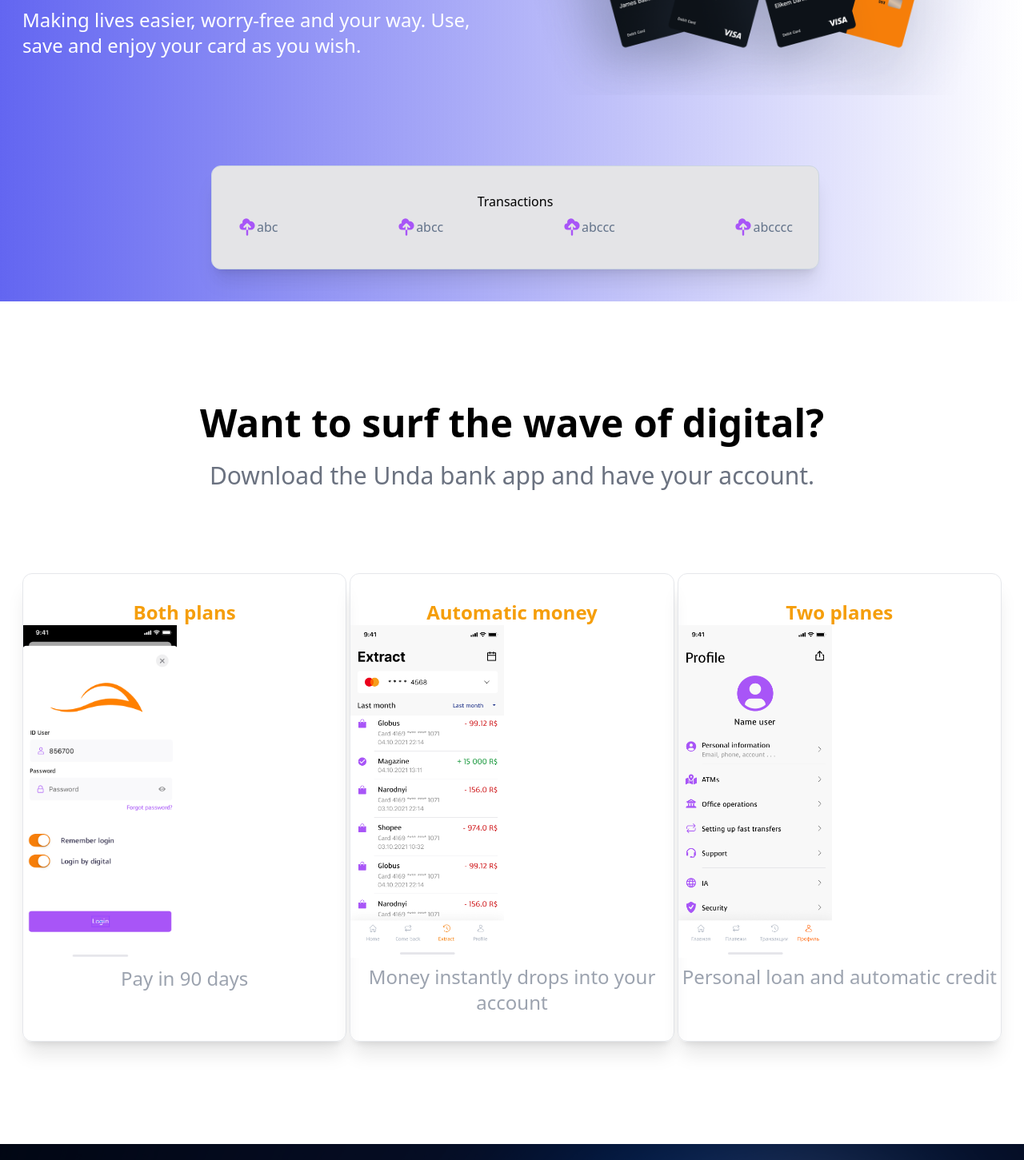
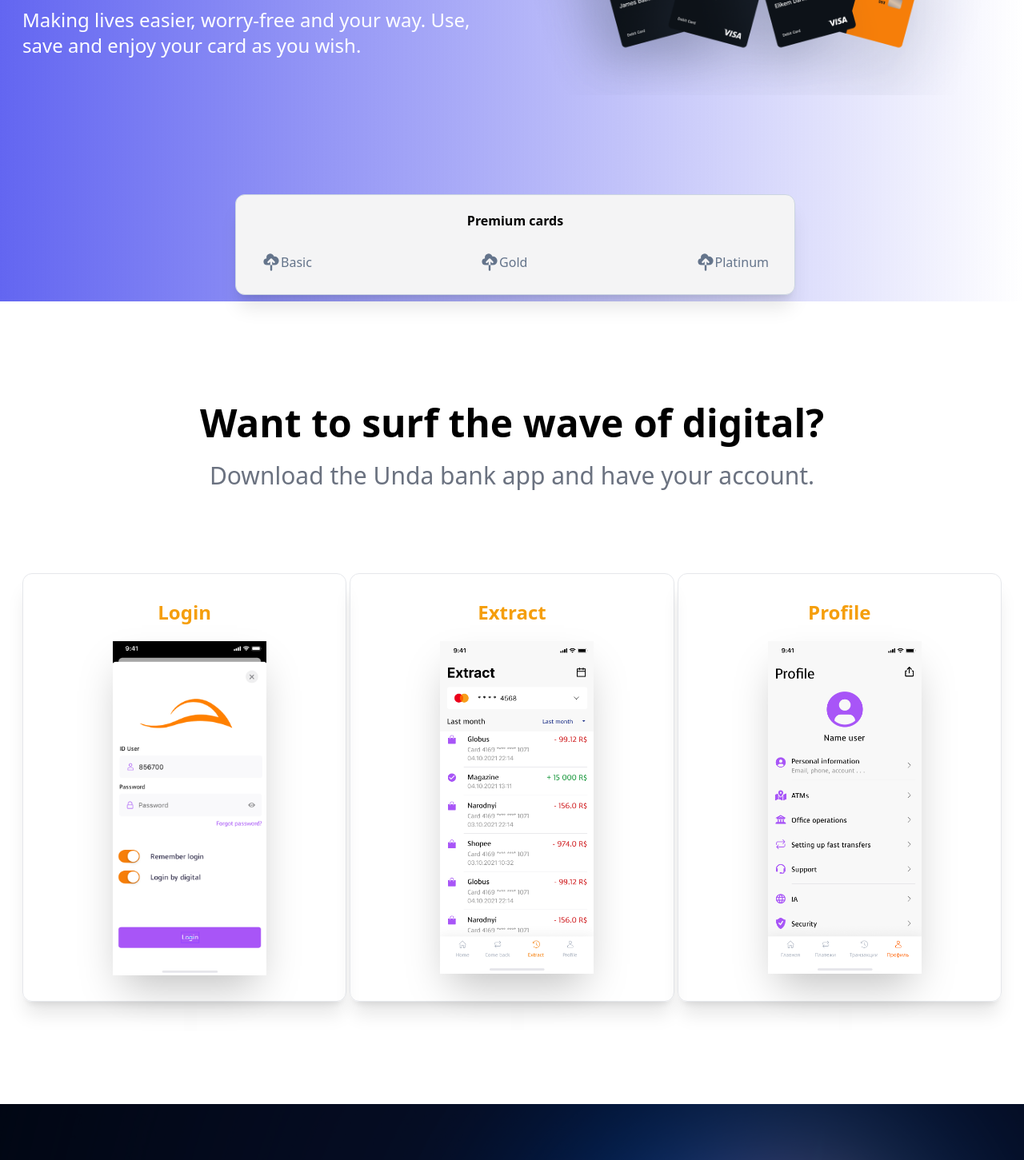
Before and after one commit to Itstf/react-tailwind-bank, a React (Create React App) app in the folder my-project/: page / in a window 1280 px wide. Shown: the part 423-1874 px from the top of the page at 80% size. Built offline with nearby package versions, Linux system fonts and the light colour scheme.

Commit message:
terminar

```diff
--- a/my-project/src/components/Application.jsx
+++ b/my-project/src/components/Application.jsx
@@ -18,26 +18,26 @@ const Application = () => {
                 </div>
 
                 <div className='grid md:grid-cols-3 gap-1 px-2 text-center'>
-                    <div className='border py-8 rounded-xl shadow-xl'>
-                        <p className='text-2xl font-bold text-amber-500'> Both plans </p>
-                        <div className='w-48'>
+                    <div className='border py-8 rounded-xl shadow-xl '>
+                        <p className='text-2xl font-bold text-amber-500'> Login </p>
+                        <div className='w-48 ml-28 shadow-2xl items-center mt-5'>
                             <img className='w-full' src={imgApp} alt="/" />
                         </div>
-                        <p className='text-gray-400 mt-2 text-2xl'> Pay in 90 days </p>
+                        {/* <p className='text-gray-400 mt-2 text-2xl'> Pay in 90 days </p> */}
                     </div>
                     <div className='border py-8 rounded-xl shadow-xl'>
-                        <p className='text-2xl font-bold text-amber-500'> Automatic money </p>
-                        <div className='w-48'>
-                            <img className='w-full' src={imgExtract} alt="/" />
+                        <p className='text-2xl font-bold text-amber-500'> Extract </p>
+                        <div className='w-48 ml-28 shadow-2xl items-center mt-5'>
+                            <img className='w-full ' src={imgExtract} alt="/" />
                         </div>
-                        <p className='text-gray-400 mt-2 text-2xl'> Money instantly drops into your account </p>
+                        {/* <p className='text-gray-400 mt-2 text-2xl'> Money instantly drops into your account </p> */}
                     </div>
                     <div className='border py-8 rounded-xl shadow-xl'>
-                        <p className='text-2xl font-bold text-amber-500'> Two planes </p>
-                        <div className='w-48'>
-                            <img className='w-full' src={imgProfile} alt="/" />
+                        <p className='text-2xl font-bold text-amber-500'> Profile </p>
+                        <div className='w-48 ml-28 shadow-2xl items-center mt-5'>
+                            <img className='w-full ' src={imgProfile} alt="/" />
                         </div>
-                        <p className='text-gray-400 mt-2 text-2xl'> Personal loan and automatic credit </p>
+                        {/* <p className='text-gray-400 mt-2 text-2xl'> Personal loan and automatic credit </p> */}
                     </div>
                 </div>
             </div>
--- a/my-project/src/components/Hero.jsx
+++ b/my-project/src/components/Hero.jsx
@@ -18,15 +18,14 @@ const Hero = () => {
                     {/* <button className='py-2 px-6 sm:w-[60%] my-4'> Click </button> */}
                 </div>
                 <div>
-                    <img className='w-full' src={bgImg} alt="/" />
+                    <img className='w-screen hover:scale-75' src={bgImg} alt="/" />
                 </div>
-                <div className='absolute flex flex-col py-8 md:min-w-[760px] bottom-[5%] mx-1 md:left-1/2 transform md:-translate-x-1/2 bg-zinc-200 border border-slate-300 rounded-xl text-center shadow-xl'>
-                    <p> Transactions </p>
+                <div className='absolute flex flex-col py-5 md:min-w-[700px] bottom-[1%] mx-1 md:left-1/2 transform md:-translate-x-1/2  bg-zinc-100 border border-slate-300 rounded-xl text-center shadow-xl'>
+                    <p className='mb-5 font-bold'> Premium cards </p>
                     <div className='flex justify-between flex-wrap px-4'>
-                        <p className='flex px-4 py-2 text-slate-500'> <CloudUploadIcon className='h-6 text-purple-500'/> abc </p>
-                        <p className='flex px-4 py-2 text-slate-500'> <CloudUploadIcon className='h-6 text-purple-500'/> abcc </p>
-                        <p className='flex px-4 py-2 text-slate-500'> <CloudUploadIcon className='h-6 text-purple-500'/> abccc </p>
-                        <p className='flex px-4 py-2 text-slate-500'> <CloudUploadIcon className='h-6 text-purple-500'/> abcccc </p>
+                        <p className='flex px-4 py-2 text-slate-500'> <CloudUploadIcon className='h-6 text-slate-500 hover:text-zinc-600'/> Basic </p>
+                        <p className='flex px-4 py-2 text-slate-500'> <CloudUploadIcon className='h-6 text-slate-500 hover:text-amber-500'/> Gold </p>
+                        <p className='flex px-4 py-2 text-slate-500'> <CloudUploadIcon className='h-6 text-slate-500 hover:text-purple-500'/> Platinum </p>
                     </div>
                 </div>
             </div>
```
